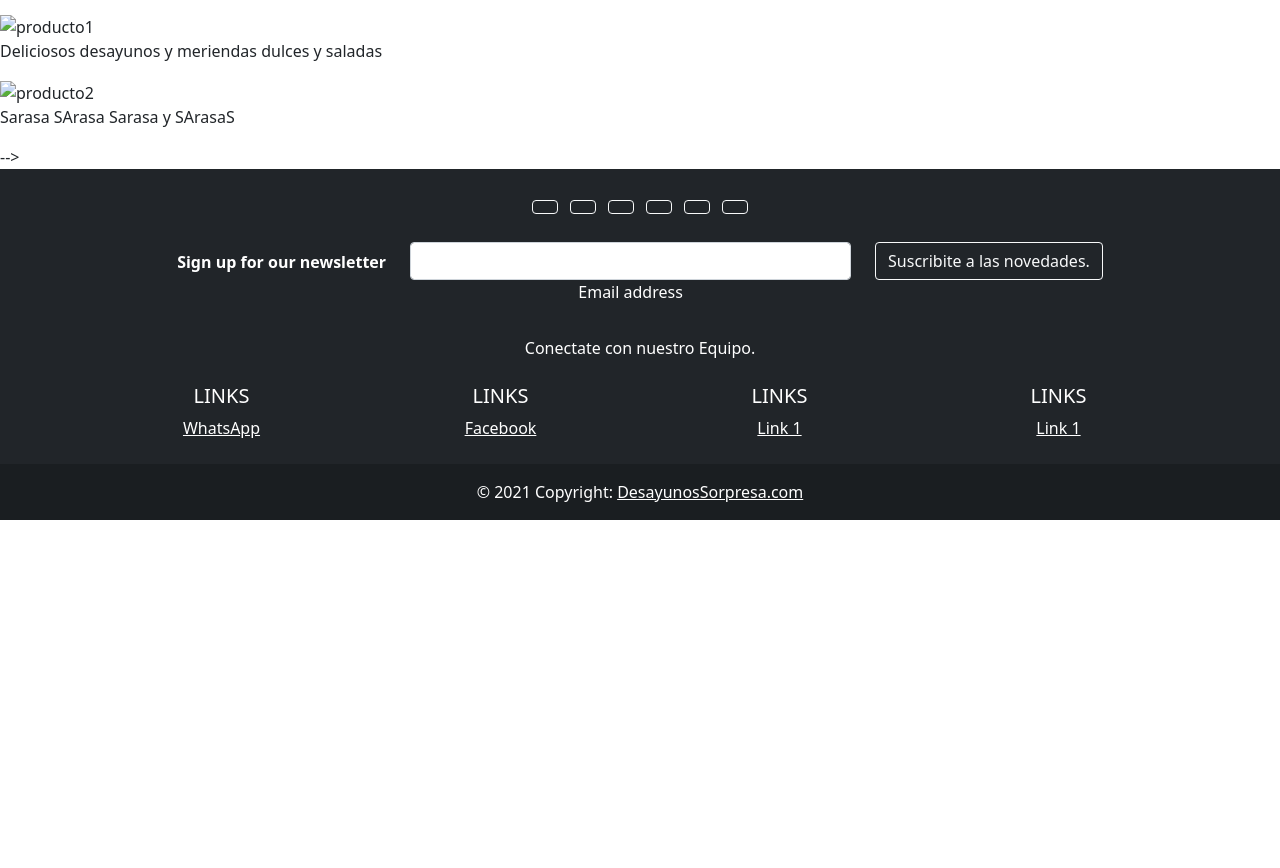
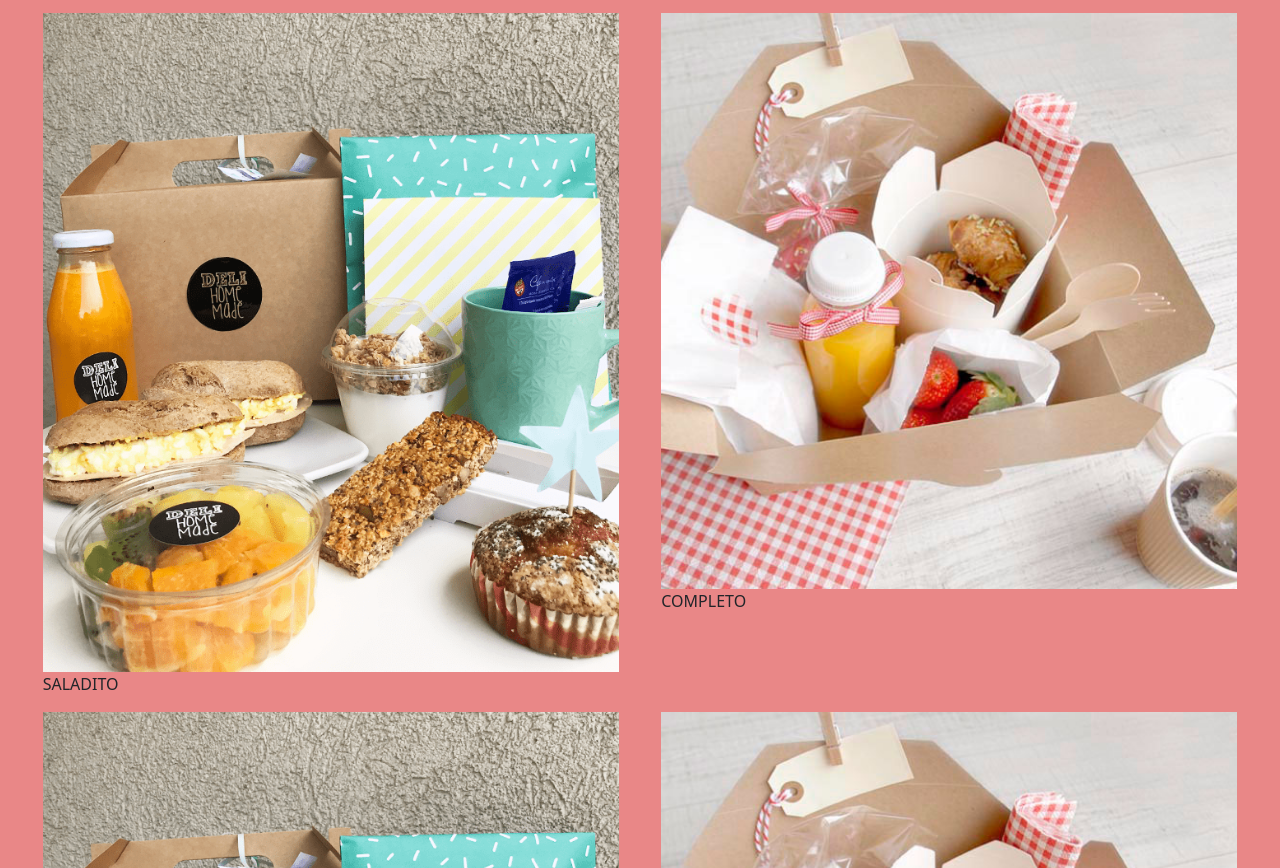
Before and after one commit to mariajimenacarrillo/desayuno-sorpresa, a plain HTML site: page pages/productos.html in a window 1280 px wide. Shown: the part 185-1053 px from the top of the page. Before the commit the page ends 800 px from the top, so only its background shows below. Drawn offline with nearby package versions, Linux system fonts and the light colour scheme.

Commit message:
maquetada

```diff
--- a/css/style.css
+++ b/css/style.css
@@ -53,7 +53,7 @@ header{
 }
 main{
 
-    background-image:radial-gradient(rgb(207, 182, 182);
+    background-image:radial-gradient(rgb(207, 182, 182));
     background-color: rgb(233, 135, 135);
 }
 
@@ -104,3 +104,17 @@ p{
     border: black;
 
 }
+
+.contenedor-desayunos{
+    display: flex;
+    flex-wrap: wrap;
+    justify-content: space-evenly
+
+}
+.item-desayuno{
+    width: 45%;
+}
+
+.item-desayuno-img {
+    width: 100%;
+}
--- a/pages/productos.html
+++ b/pages/productos.html
@@ -19,7 +19,7 @@
               </button>
               <div class="collapse navbar-collapse" id="navbarNavAltMarkup">
                 <div class="navbar-nav">
-                  <a class="nav-link active" aria-current="page" href="./index.html">INICIO</a>
+                  <a class="nav-link active" aria-current="page" href="/index.html">INICIO</a>
                   <a class="nav-link" href="./productos.html">PRODUCTOS</a>
                   <a class="nav-link" href="./adicionales.html">PRODUCTOS ADICIONALES</a>
                   <a class="nav-link" href="./ubicacion.html">UBICACION</a>
@@ -39,11 +39,24 @@
     <section class="productos-items"> <!--sección productos-->
         <h2 class="titulos-itemsGrid">NUESTROS PRODUCTOS</h2>
         <p class="parrafos-grid">Lorem ipsum dolor sit amet consectetur adipisicing elit. Provident minima sequi, eos asperiores doloribus iste.</p>
-        <article>
-            <img src="/imagenes.desafio1.desayuno/desayuno 3.jpg"alt="producto1"class="imagenProducto1">
-            <p>Deliciosos desayunos y meriendas dulces y saladas</p>
-           <img src="/imagenes.desafio1.desayuno/desayuno04-scaled.jpg" alt="producto2"class="imagenProducto2">
-            <p>Sarasa SArasa Sarasa y SArasaS</p>-->
+        <article class="contenedor-desayunos">
+          <div class="item-desayuno">
+            <img class="item-desayuno-img"src="../imagenes/desayuno-saludable-2.png"alt="producto1"class="imagenProducto1">
+            <p>SALADITO</p>
+          </div>
+          <div class="item-desayuno">
+           <img class="item-desayuno-img"src="../imagenes/picnic-romantico.jpg" alt="producto2"class="imagenProducto2">
+            <p>COMPLETO</p>
+          </div>
+          <div class="item-desayuno">
+            <img class="item-desayuno-img"src="../imagenes/desayuno-saludable-2.png" alt="producto2"class="imagenProducto2">
+            <p>SALUDABLE</p>
+         </div>
+         <div class="item-desayuno">
+            <img class="item-desayuno-img"src="../imagenes/picnic-romantico.jpg" alt="producto2"class="imagenProducto2">
+            <p>PICNIC</p>
+        </div>
+
         </article>
 
     </section><!--CIERRE de la sección productos-->
```
Also changed, not shown: index.html (+1 -1 lines), pages/adicionales.html (+1 -1 lines), pages/contacto.html (+11 -5 lines), pages/ubicacion.html (+1 -1 lines).
